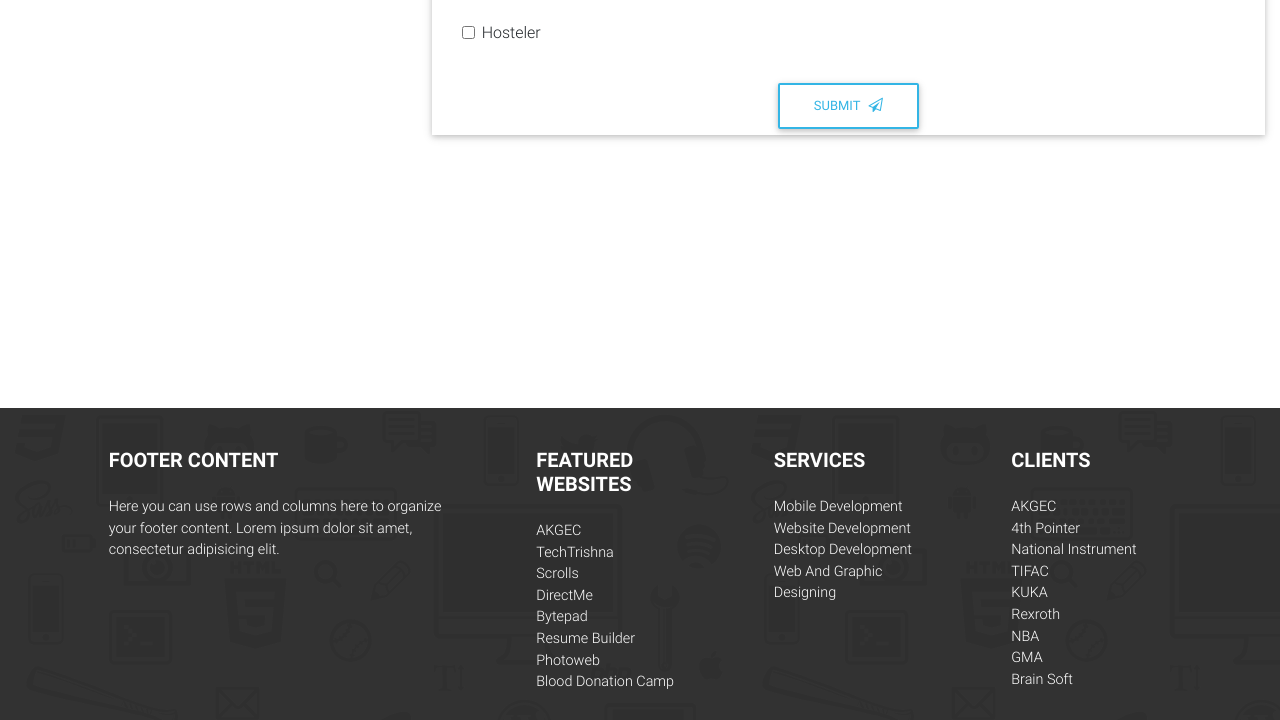
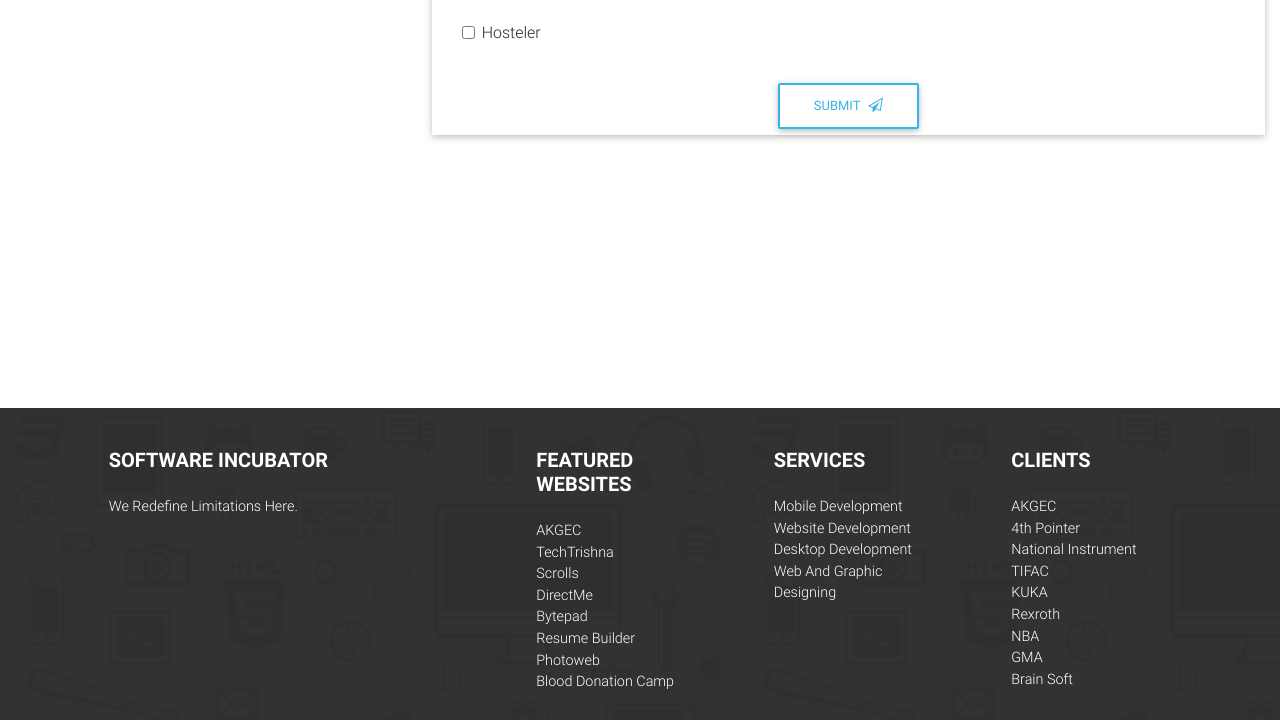
Before and after one commit to Sarthak23khatana/RegisterPageDesign2018, a plain HTML site: page index.html in a window 1280 px wide. Shown: the part 440-1160 px from the top of the page. Drawn offline with nearby package versions, Linux system fonts and the light colour scheme; files whose address does not match are found by name.

Commit message:
Some Minor Text Changes

```diff
--- a/index.html
+++ b/index.html
@@ -129,9 +129,8 @@
                                     <div class="col-md-4 mx-auto">
 
                                         <!-- Content -->
-                                        <h5 class="font-weight-bold text-uppercase mt-3 mb-4">Footer Content</h5>
-                                        <p>Here you can use rows and columns here to organize your footer content. Lorem ipsum dolor sit amet, consectetur
-                                            adipisicing elit.</p>
+                                        <h5 class="font-weight-bold text-uppercase mt-3 mb-4">Software Incubator</h5>
+                                        <p>We Redefine Limitations Here.</p>
 
                                         </div>
                                         <!-- Grid column -->
```
